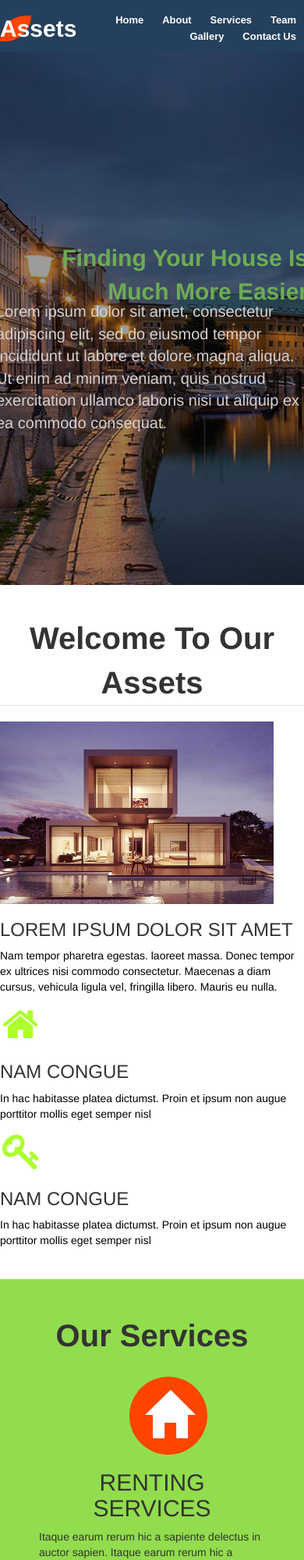
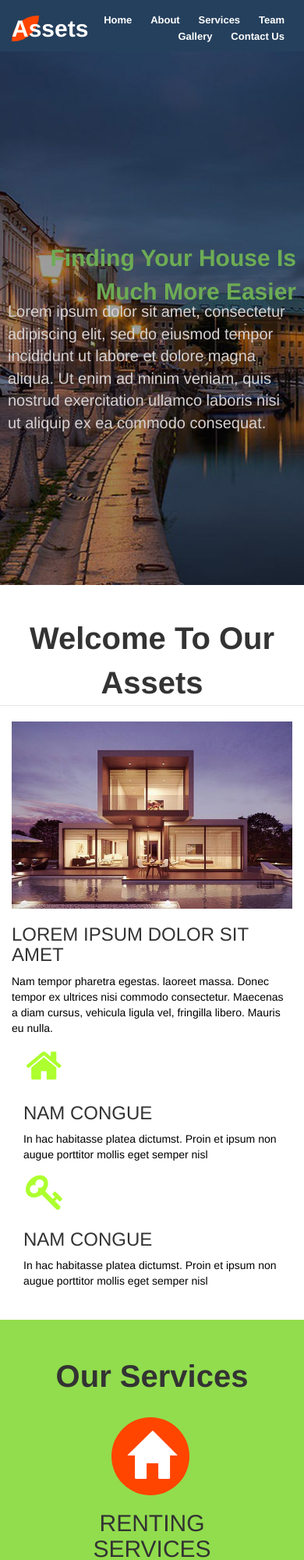
Before and after one commit to pershantgoel/assets, a plain HTML site: page index.html in a window 390 px wide. Shown: the top 2000 px of the page at 78% size. Drawn offline with Linux system fonts and the light colour scheme.

Commit message:
Update main.css

```diff
--- a/asset/stylesheet/main.css
+++ b/asset/stylesheet/main.css
@@ -2,14 +2,20 @@ body{
     margin: 0px;
     overflow-x: hidden;
 }
-/*#content{
-    padding: 10px;
-}*/
+
+#content{
+    /*padding: 10px;*/
+    /*margin: 10px;*/
+}
 .container{
-    margin: 0px;
+   /* margin: 5px;*/
     overflow-x: hidden;
     width: 100%;
     padding: 0px;
+}
+.row{
+    margin-left: 0px;
+    margin-right: 0px;
 }
 #header{
     position: fixed;
@@ -47,6 +53,7 @@ body{
     color: white;
     border-radius: 10px;
 }
+
 @media(max-width:767px){
     #header h2{font-size: 30px;}
     #header ul li{font-size: 13px;
@@ -105,6 +112,18 @@ body{
         font-size: 30px;
     }
 }
+@media(max-width:480px){
+    .banner .banner_info{
+        left: 0%;
+    }
+    .banner .banner_info span{
+        padding: 0px;
+        left: 0%;
+        font-size: 30px;
+    }
+
+}
+
 
 
 
@@ -158,6 +177,11 @@ body{
         margin: 3px;
     }
 }
+@media(max-width:480px){
+    #section_1 img{
+        width: 100%;
+    }
+}
 
 
 
@@ -187,8 +211,8 @@ body{
     margin: 0px 100px;
 }
 #section_2 span:hover{
-    border-style: double;
-    border-width: thick;
+   /* border-style: double;
+    border-width: thick;*/
     box-shadow: 0 0 10px 3px #f44236;
 }
 @media(max-width:1024px){
@@ -207,6 +231,12 @@ body{
     }
     #section_2 span{
         margin: 0px 40%;
+
+    }
+}
+@media(max-width:480px){
+    #section_2 span{
+        margin: 0px 30%;
 
     }
 }
@@ -382,7 +412,7 @@ body{
 {      content: "";
     position: absolute;
         height: 90%;
-    width: 66%;
+    width: 70%;
     left: 9%;
     top: 10%;
     background-color: rgba(0,0,0,0.5);
@@ -444,6 +474,11 @@ body{
     #section_4 img{
     height: 100%;
     width: 80%;
+    }
+}
+@media(max-width:480px){
+    #section_4{
+        margin-top: 18%;
     }
 }
 
```
